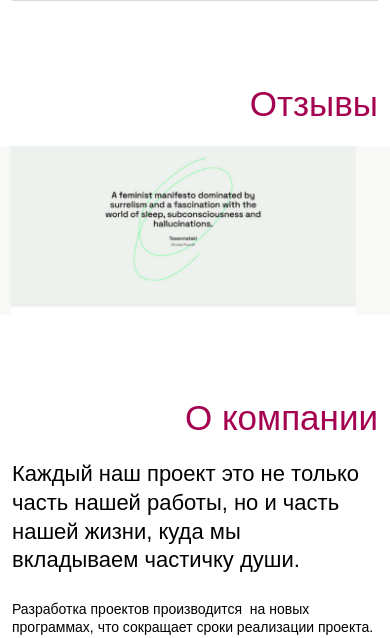
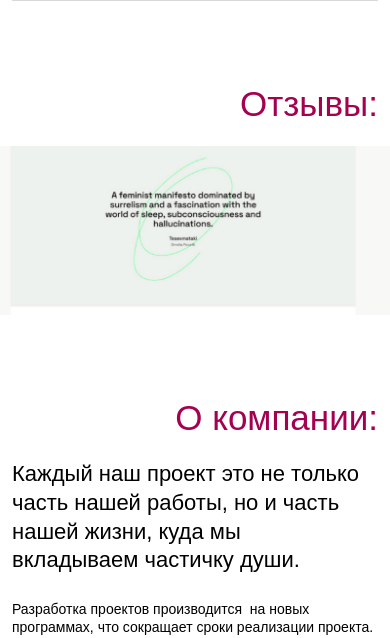
Before and after one commit to BORSHIDZE/karbez, a PHP site: page / in a window 390 px wide. Shown: the part 5487-6125 px from the top of the page. Run offline with PHP 8.4, Linux system fonts and the light colour scheme; style sheets or scripts are compiled from the project's sources; some libraries are stand-ins or nearby versions.

Commit message:
сделал фиксы

```diff
--- a/app/index.html
+++ b/app/index.html
@@ -70,7 +70,7 @@
       <div class="container">
 
         <h2 class="title">
-          Наши клиенты <span class="title__sub">доверяют нам</span>
+          Наши клиенты <span class="title__sub">доверяют нам:</span>
         </h2>
 
         <div class="info__content">
@@ -177,7 +177,7 @@
 
       <div class="container">
 
-        <h2 class="title">Отзывы</h2>
+        <h2 class="title">Отзывы:</h2>
       </div>
       <div class="container_2">
 
@@ -195,7 +195,7 @@
 
       <div class="container">
 
-        <h2 class="title">О компании</h2>
+        <h2 class="title">О компании:</h2>
 
         <div class="about__info">
 
--- a/app/scss/_media.scss
+++ b/app/scss/_media.scss
@@ -1,10 +1,14 @@
-@media (max-width: 1200px) {
+@media (max-width: 1400px) {
   .header {
 
     &__right {
       margin-right: 0;
     }
   }
+}
+
+@media (max-width: 1200px) {
+
 
   .info {
 
@@ -165,6 +169,10 @@
       width: 350px;
       margin: 0 auto;
       margin-bottom: 40px;
+
+      &:not(:last-child) {
+        margin-right: auto;
+      }
     }
   }
 
```
